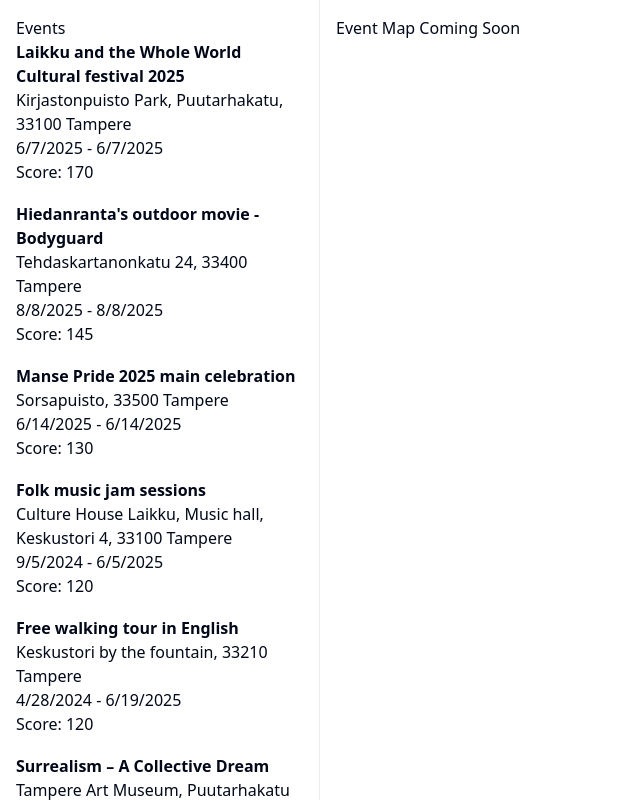
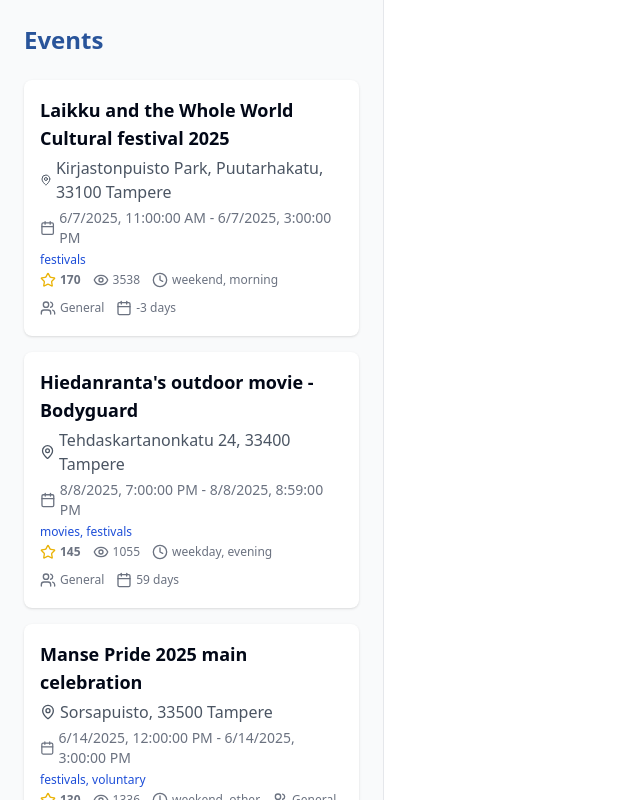
Before and after one commit to SpotWiseIQ/spotwise-demo, a React (Vite) app in the folder frontend/: page /events in a window 1280 px wide. Shown: the top 800 px of the page, without its empty margins (0-640 px from the left). Built offline with nearby package versions, Linux system fonts and the light colour scheme.

Commit message:
improvements(events): EventSidebar look & feel

```diff
--- a/frontend/src/features/events/EventsPage.tsx
+++ b/frontend/src/features/events/EventsPage.tsx
@@ -18,14 +18,12 @@ export default function EventsPage() {
             .finally(() => setLoading(false));
     }, []);
 
-    if (loading) return <div>Loading events...</div>;
-    if (error) return <div>Error: {error}</div>;
-
     return (
-        <div style={{ display: "flex" }}>
-            <EventSidebar events={events} />
-            <main style={{ flex: 1, padding: 16 }}>
-                <h1>Event Map Coming Soon</h1>
+        <div className="flex min-h-screen bg-white">
+            <EventSidebar events={events} loading={loading} error={error} />
+            <main className="flex-1 p-8 flex items-center justify-center">
+                {/* Placeholder for map or event details */}
+                <div className="text-gray-400 text-xl">Event Map Coming Soon</div>
             </main>
         </div>
     );
--- a/frontend/src/features/events/components/EventSidebar.tsx
+++ b/frontend/src/features/events/components/EventSidebar.tsx
@@ -1,26 +1,65 @@
 import React from "react";
 import { EventData } from "../types";
+import { MapPin, Calendar, Star, Eye, Users, Clock } from "lucide-react";
 
-export function EventSidebar({ events }: { events: EventData[] }) {
+export function EventSidebar({
+    events,
+    loading,
+    error,
+}: {
+    events: EventData[];
+    loading?: boolean;
+    error?: string | null;
+}) {
     return (
-        <aside style={{ width: 320, borderRight: "1px solid #eee", padding: 16 }}>
-            <h2>Events</h2>
-            <ul style={{ listStyle: "none", padding: 0 }}>
-                {events.map((e, i) => (
-                    <li key={i} style={{ marginBottom: 18 }}>
-                        <strong>{e.leftPanelData.eventName}</strong>
-                        <br />
-                        <span>{e.leftPanelData.venue}</span>
-                        <br />
-                        <span>
-                            {new Date(e.leftPanelData.startDate).toLocaleDateString()} -{" "}
-                            {new Date(e.leftPanelData.endDate).toLocaleDateString()}
-                        </span>
-                        <br />
-                        <span>Score: {e.leftPanelData.score}</span>
-                    </li>
-                ))}
-            </ul>
+        <aside className="w-96 border-r border-gray-200 bg-gray-50 p-6">
+            <h2 className="text-2xl font-bold mb-6 text-[#29549a]">Events</h2>
+            {loading ? (
+                <div className="text-gray-500">Loading events...</div>
+            ) : error ? (
+                <div className="text-red-500">Error: {error}</div>
+            ) : (
+                <ul className="space-y-4">
+                    {events.map((e, i) => (
+                        <li key={i} className="bg-white rounded-lg shadow p-4">
+                            <div className="font-semibold text-lg mb-1">{e.leftPanelData.eventName}</div>
+                            <div className="flex items-center text-gray-600 mb-1">
+                                <MapPin className="w-4 h-4 mr-1" />
+                                {e.leftPanelData.venue}
+                            </div>
+                            <div className="flex items-center text-gray-500 text-sm mb-1">
+                                <Calendar className="w-4 h-4 mr-1" />
+                                {new Date(e.leftPanelData.startDate).toLocaleString()} - {new Date(e.leftPanelData.endDate).toLocaleString()}
+                            </div>
+                            <div className="text-xs text-blue-700 mb-1">
+                                {e.leftPanelData.eventType.join(", ")}
+                            </div>
+                            <div className="flex flex-wrap gap-3 text-xs text-gray-500 mb-1 items-center">
+                                <span className="flex items-center">
+                                    <Star className="w-4 h-4 mr-1 text-yellow-500" />
+                                    <b>{e.leftPanelData.score}</b>
+                                </span>
+                                <span className="flex items-center">
+                                    <Eye className="w-4 h-4 mr-1" />
+                                    {e.leftPanelData.views}
+                                </span>
+                                <span className="flex items-center">
+                                    <Clock className="w-4 h-4 mr-1" />
+                                    {e.leftPanelData.dayType}, {e.leftPanelData.timeOfDay}
+                                </span>
+                                <span className="flex items-center">
+                                    <Users className="w-4 h-4 mr-1" />
+                                    {e.leftPanelData.audienceType}
+                                </span>
+                                <span className="flex items-center">
+                                    <Calendar className="w-4 h-4 mr-1" />
+                                    {e.leftPanelData.daysToEvent} days
+                                </span>
+                            </div>
+                        </li>
+                    ))}
+                </ul>
+            )}
         </aside>
     );
 }
```
